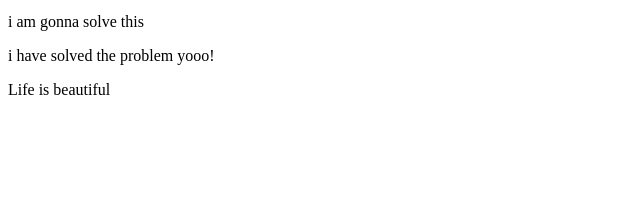
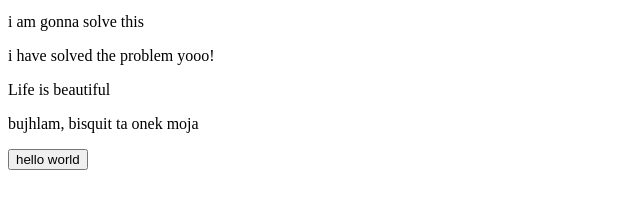
Before and after one commit to akashforreal/My-first-website, a plain HTML site: page index.html in a window 1280 px wide. Shown: the part 101-310 px from the top of the page, without its empty margins (0-640 px from the left). Drawn offline with Linux system fonts and the light colour scheme.

Commit message:
buton added

```diff
--- a/index.html
+++ b/index.html
@@ -9,5 +9,7 @@
     <p>i am gonna solve this</p>
     <p>i have solved the problem yooo!</p>
     <p>Life is beautiful</p>
+    <p>bujhlam, bisquit ta onek moja</p>
+    <button>hello world</button>
 </body>
 </html>
```
